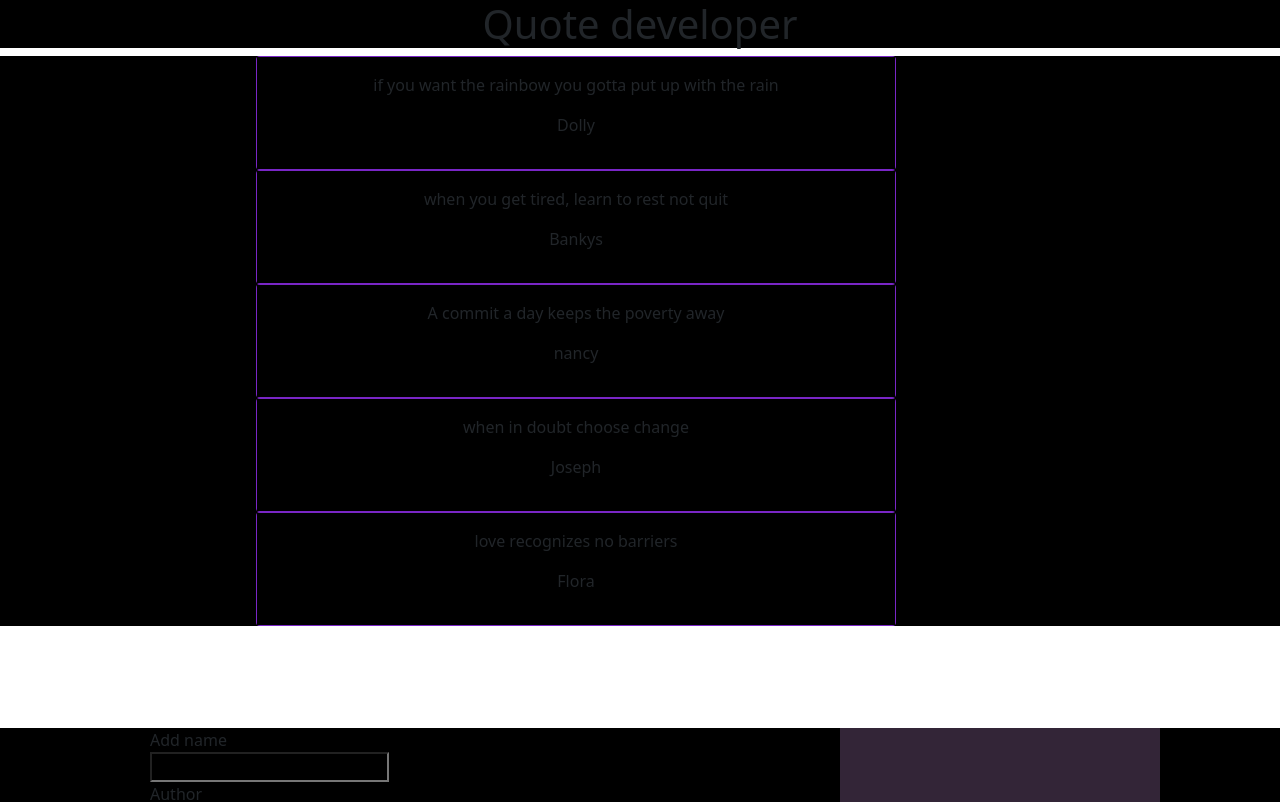
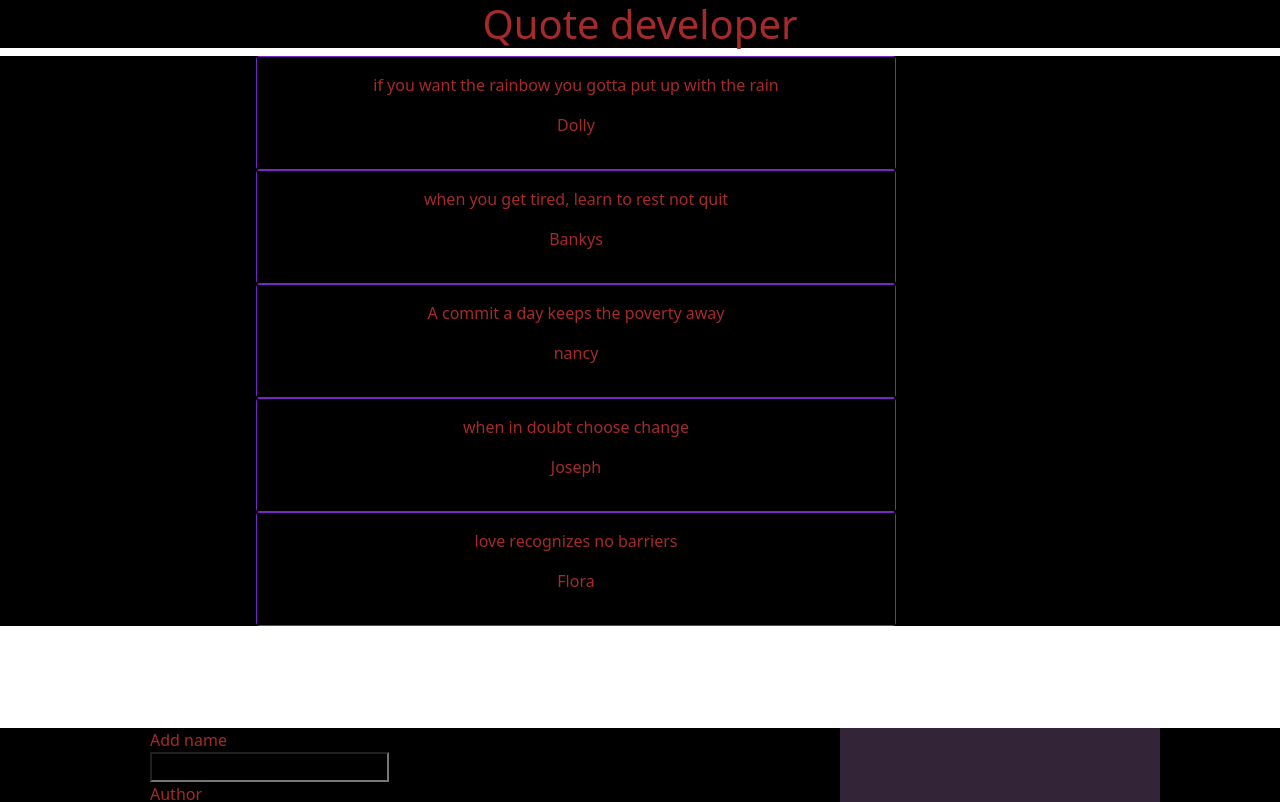
Before and after one commit to Ngima-Muraguri/Quotes-app, an Angular app: page / in a window 1280 px wide. Shown: the top 802 px of the page. Built offline with nearby package versions, Linux system fonts and the light colour scheme.

Commit message:
pt;fixed background color

```diff
--- a/src/styles.css
+++ b/src/styles.css
@@ -1,4 +1,5 @@
 *{
     /* background-image: url('./assets/fantasy.jpeg'); */
     background-color: black;
+    color: brown;
 }
```
